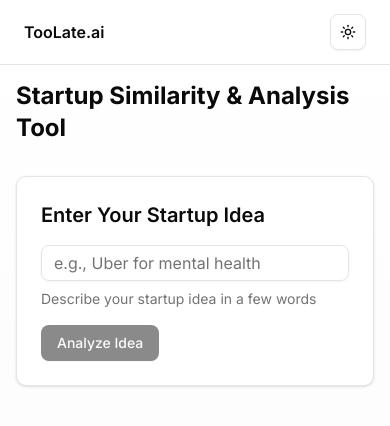
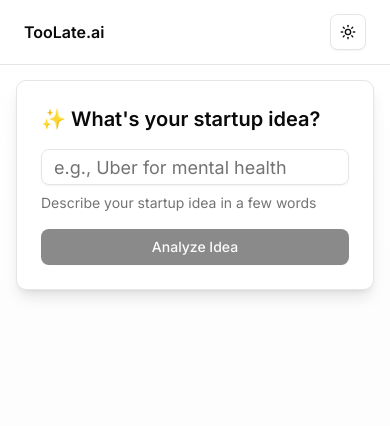
Before and after one commit to HarryAhnHS/toolate-client, a Next.js app: page / in a window 390 px wide. Shown: the top 426 px of the page. Built offline with nearby package versions, Linux system fonts and the light colour scheme; no server answers.

Commit message:
style: input/output modularization

```diff
--- a/package.json
+++ b/package.json
@@ -15,6 +15,7 @@
     "class-variance-authority": "^0.7.1",
     "clsx": "^2.1.1",
     "dotenv": "^16.4.7",
+    "framer-motion": "^12.6.3",
     "lucide-react": "^0.487.0",
     "next": "15.2.4",
     "next-themes": "^0.4.6",
--- a/src/app/page.js
+++ b/src/app/page.js
@@ -1,10 +1,8 @@
 "use client"
 
 import { useState } from "react"
-import { ModeToggle } from "@/components/mode-toggle"
 import IdeaForm from "@/components/idea-form"
-import SimilarCompanies from "@/components/results"
-import AnalysisReport from "@/components/analysis-report"
+import Output from "@/components/output"
 import { fetchSimilarCompanies, fetchAnalysis } from "@/api/api"
 
 export default function Home() {
@@ -37,26 +35,25 @@ export default function Home() {
   }
 
   return (
-    <main className="min-h-screen p-4 md:p-8 lg:p-12">
-      <div className="max-w-5xl mx-auto">
-        <div className="flex justify-between items-center mb-8">
-          <h1 className="text-2xl md:text-3xl font-bold">Startup Similarity & Analysis Tool</h1>
+    <main className="flex flex-col">
+      <div className="flex-1">
+        <IdeaForm
+          onSubmit={handleSubmit}
+          isLoading={isLoading}
+        />
+        <Output
+          isLoading={isLoading}
+          results={results}
+          analysis={analysis}
+          idea={idea}
+        />
+      </div>
+
+      {error && (
+        <div className="p-4 bg-red-100 dark:bg-red-900/20 border border-red-200 dark:border-red-800 rounded-lg text-red-800 dark:text-red-200 mx-auto max-w-2xl w-full">
+          {error}
         </div>
-
-        <IdeaForm onSubmit={handleSubmit} isLoading={isLoading} />
-
-        {error && (
-          <div className="p-4 my-6 bg-red-100 dark:bg-red-900/20 border border-red-200 dark:border-red-800 rounded-lg text-red-800 dark:text-red-200">
-            {error}
-          </div>
-        )}
-
-        <div className="grid grid-cols-1 lg:grid-cols-2 gap-8 mt-8">
-          {results && <SimilarCompanies idea={idea} results={results.results} />}
-
-          {analysis && <AnalysisReport analysis={analysis.analysis} />}
-        </div>
-      </div>
+      )}
     </main>
   )
 }
--- a/src/components/idea-form.jsx
+++ b/src/components/idea-form.jsx
@@ -3,7 +3,7 @@
 import { useState } from "react"
 import { Button } from "@/components/ui/button"
 import { Input } from "@/components/ui/input"
-import { Loader2 } from "lucide-react"
+import { motion } from "framer-motion"
 
 export default function IdeaForm({ onSubmit, isLoading }) {
   const [ideaText, setIdeaText] = useState("")
@@ -16,30 +16,46 @@ export default function IdeaForm({ onSubmit, isLoading }) {
   }
 
   return (
-    <div className="p-6 bg-card border rounded-lg shadow-sm">
-      <h2 className="text-xl font-semibold mb-4">Enter Your Startup Idea</h2>
+    <div>
+      <div className="max-w-3xl mx-auto p-4 md:p-8">
+        <motion.div
+          initial={{ y: 20, opacity: 0 }}
+          animate={{ y: 0, opacity: 1 }}
+          className="p-6 bg-card border rounded-lg shadow-lg"
+        >
+          <motion.h2
+            initial={{ opacity: 0, y: -20 }}
+            animate={{ opacity: 1, y: 0 }}
+            className="text-xl font-semibold mb-4"
+          >
+            ✨ What's your startup idea?
+          </motion.h2>
           <form onSubmit={handleSubmit} className="space-y-4">
-        <div className="space-y-2">
+            <motion.div
+              className="space-y-2"
+              initial={{ scale: 0.95 }}
+              animate={{ scale: 1 }}
+              transition={{ type: "spring", stiffness: 300 }}
+            >
               <Input
                 placeholder="e.g., Uber for mental health"
                 value={ideaText}
                 onChange={(e) => setIdeaText(e.target.value)}
-            className="w-full"
+                className="w-full text-lg"
                 disabled={isLoading}
               />
               <p className="text-sm text-muted-foreground">Describe your startup idea in a few words</p>
-        </div>
-        <Button type="submit" disabled={isLoading || !ideaText.trim()}>
-          {isLoading ? (
-            <>
-              <Loader2 className="mr-2 h-4 w-4 animate-spin" />
-              Analyzing...
-            </>
-          ) : (
-            "Analyze Idea"
-          )}
+            </motion.div>
+            <Button
+              type="submit"
+              disabled={isLoading || !ideaText.trim()}
+              className="w-full"
+            >
+              {isLoading ? "Analyzing..." : "Analyze Idea"}
             </Button>
           </form>
+        </motion.div>
+      </div>
     </div>
   )
 }
--- /dev/null
+++ b/src/components/output.jsx
@@ -0,0 +1,80 @@
+"use client"
+
+import { motion, AnimatePresence } from "framer-motion"
+import { Loader2, Sparkles } from "lucide-react"
+import SimilarCompanies from "@/components/results"
+import AnalysisReport from "@/components/analysis-report"
+
+export default function Output({ isLoading, results, analysis, idea }) {
+  return (
+    <div className="flex-1 overflow-y-auto p-4 md:p-8">
+      <div className="max-w-2xl mx-auto space-y-4">
+        <AnimatePresence>
+          {(isLoading || results || analysis) && (
+            <motion.div
+              initial={{ opacity: 0, y: 20 }}
+              animate={{ opacity: 1, y: 0 }}
+              exit={{ opacity: 0, y: 20 }}
+              className="space-y-4"
+            >
+              {isLoading ? (
+                <motion.div
+                  className="p-6 bg-card border rounded-lg shadow-lg backdrop-blur-sm bg-opacity-95"
+                  initial={{ opacity: 0 }}
+                  animate={{ opacity: 1 }}
+                >
+                  <div className="flex items-center space-x-4">
+                    <motion.div
+                      animate={{
+                        scale: [1, 1.2, 1],
+                        opacity: [1, 0.5, 1],
+                      }}
+                      transition={{
+                        duration: 1.5,
+                        repeat: Infinity,
+                        ease: "easeInOut",
+                      }}
+                    >
+                      <Sparkles className="h-6 w-6 text-blue-500" />
+                    </motion.div>
+                    <div className="flex-1">
+                      <h3 className="font-semibold">Analyzing your idea...</h3>
+                      <p className="text-sm text-muted-foreground">We're evaluating your startup concept</p>
+                    </div>
+                    <Loader2 className="h-5 w-5 animate-spin text-muted-foreground" />
+                  </div>
+                </motion.div>
+              ) : (
+                <motion.div
+                  className="space-y-6"
+                  initial={{ opacity: 0, y: 20 }}
+                  animate={{ opacity: 1, y: 0 }}
+                >
+                  {results && (
+                    <motion.div
+                      initial={{ opacity: 0, y: 20 }}
+                      animate={{ opacity: 1, y: 0 }}
+                      transition={{ delay: 0.1 }}
+                    >
+                      <SimilarCompanies idea={idea} results={results.results} />
+                    </motion.div>
+                  )}
+
+                  {analysis && (
+                    <motion.div
+                      initial={{ opacity: 0, y: 20 }}
+                      animate={{ opacity: 1, y: 0 }}
+                      transition={{ delay: 0.2 }}
+                    >
+                      <AnalysisReport analysis={analysis.analysis} />
+                    </motion.div>
+                  )}
+                </motion.div>
+              )}
+            </motion.div>
+          )}
+        </AnimatePresence>
+      </div>
+    </div>
+  )
+}
```
Also changed, not shown: 1 other file (tests, documents, lock files or other folders). Lines whose indentation alone changed are shown as unchanged.
